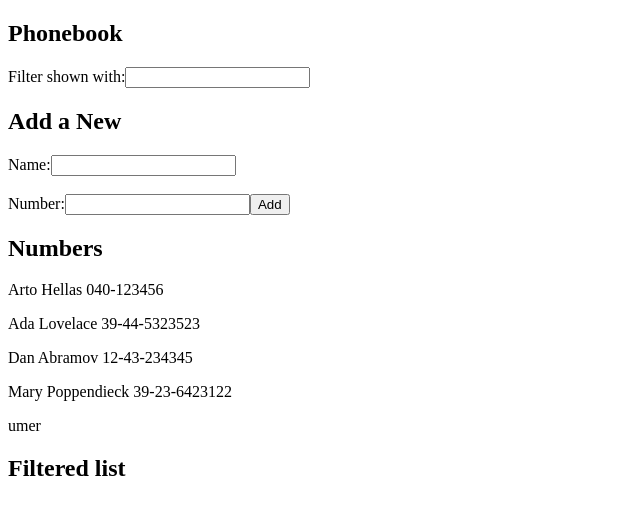
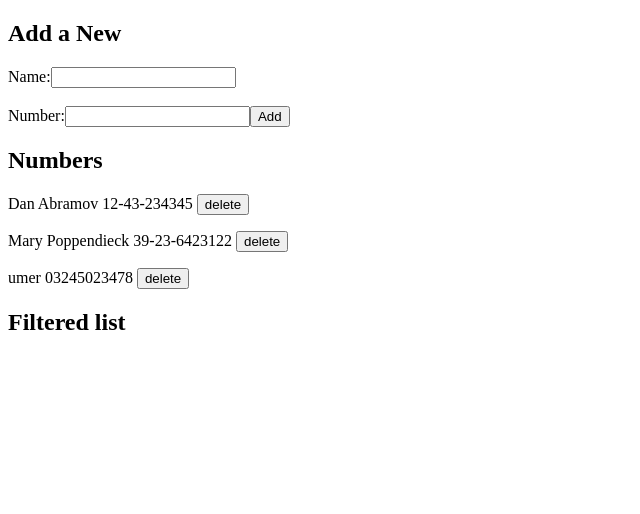
Before and after one commit to aum1618/part-2, a React (Create React App) app in the folder phonebook/: page / in a window 1280 px wide. Shown: the top 514 px of the page, without its empty margins (0-640 px from the left). Built offline with nearby package versions, Linux system fonts and the light colour scheme; data requests are answered from the project's data file.

Commit message:
exercise 2.18 done

```diff
--- a/phonebook/db.json
+++ b/phonebook/db.json
@@ -1,15 +1,5 @@
 {
   "persons": [
-    {
-      "name": "Arto Hellas",
-      "number": "040-123456",
-      "id": 1
-    },
-    {
-      "name": "Ada Lovelace",
-      "number": "39-44-5323523",
-      "id": 2
-    },
     {
       "name": "Dan Abramov",
       "number": "12-43-234345",
@@ -22,7 +12,7 @@
     },
     {
       "name": "umer",
-      "number": "",
+      "number": "03245023478",
       "id": 5
     }
   ]
--- a/phonebook/src/App.js
+++ b/phonebook/src/App.js
@@ -15,15 +15,11 @@ function NameList() {
   // Declare a state variable called "filter" with an initial value of an empty string
   const [filter, setFilter] = useState("");
 
-  useEffect(()=>{
-    const promise=axios.get('http://localhost:3001/persons')
-    .then(response=>{
-      setNames(response.data)
-
-    })
-
-  })
-
+  useEffect(() => {
+    axios.get("http://localhost:3001/persons").then((response) => {
+      setNames(response.data);
+    });
+  }, []);
 
   // Event handler for the input element's "onChange" event
   function handleChange(event) {
@@ -47,41 +43,42 @@ function NameList() {
   }
 
   // Event handler for the form's "onSubmit" event
-   // Event handler for the form's "onSubmit" event
   function handleSubmit(event) {
     event.preventDefault();
-    if (names.some((newName) => names.name === newName)) {
+    if (names.some((name) => name.name === newName)) {
       alert(`${newName} is already added to phonebook`);
     } else {
       // Add the current value of "name" to the "names" array
       let Data = { name: newName, number: number };
       setNames([...names, Data]);
-      changedb()
-
-
+      addContact(Data);
       // Reset the value of "name" to an empty string
-      setName('');
-      setNumber('');
+      setName("");
+      setNumber("");
     }
   }
-  const changedb=()=>{
-    const newObj={name:newName,number:number}
-    axios.post('http://localhost:3001/persons',newObj)
-    .then(response=>{
-      console.log(response)
-    })
+
+  // Function to add a new contact to the API
+  function addContact(contact) {
+    axios.post("http://localhost:3001/persons", contact).then((response) => {
+      console.log(response);
+    });
   }
 
-
+  // Function to delete a contact from the API
+  function deleteContact(id,name) {
+    let text=`are you sure you want to delete ${name} ?`
+    if(confirm(text)==true){
+    axios.delete(`http://localhost:3001/persons/${id}`).then((response) => {
+      console.log(response);
+      // Remove the deleted contact from the list of contacts in the component
+      setNames(names.filter((contact) => contact.id !== id));
+    })}else{return}
+  }
 
   return (
     <div>
-      <h2>Phonebook</h2>
-      <label>
-        Filter shown with:
-        <input type="text" value={filter} onChange={handleFilter} />
-        <br />
-      </label>
+
       <form onSubmit={handleSubmit}>
       <h2>Add a New</h2>
       <label>
@@ -95,10 +92,10 @@ function NameList() {
       <button type="submit">Add</button>
     </form>
     <h2>Numbers</h2>
-      <List list={names} />
+    <List list={names} deleteContact={deleteContact} />
 
     <h2>Filtered list</h2>
-      <List list={filterList} />
+    <List list={filterList} deleteContact={deleteContact} />
   </div>
 );
 }
--- a/phonebook/src/Components/List.js
+++ b/phonebook/src/Components/List.js
@@ -1,13 +1,14 @@
-import React from 'react'
+import React from "react";
 
-export default function List({list}) {
+export default function List({ list, deleteContact }) {
   return (
     <div>
-    {list.map((name, index) => (
-      <p key={index}>
-        {name.name} {name.number}
-      </p>
-    ))}
-  </div>
-  )
+      {list.map((name, index) => (
+        <p key={index}>
+          {name.name} {name.number}{" "}
+          <button onClick={() => deleteContact(name.id,name.name)}>delete</button>
+        </p>
+      ))}
+    </div>
+  );
 }
```
Also changed, not shown: phonebook/db-1672124652223.json (deleted, +0 -24 lines). Lines whose indentation alone changed are shown as unchanged.
